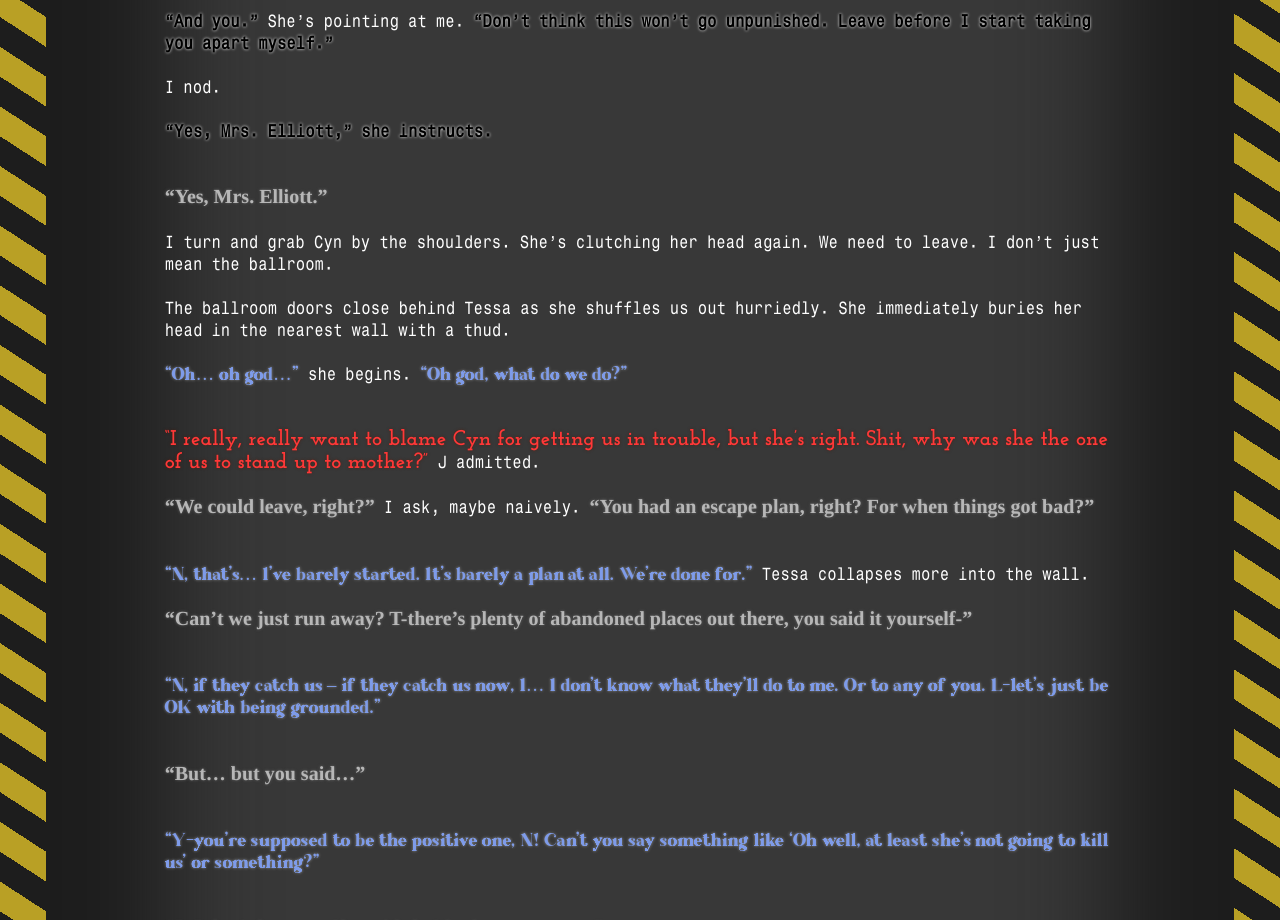
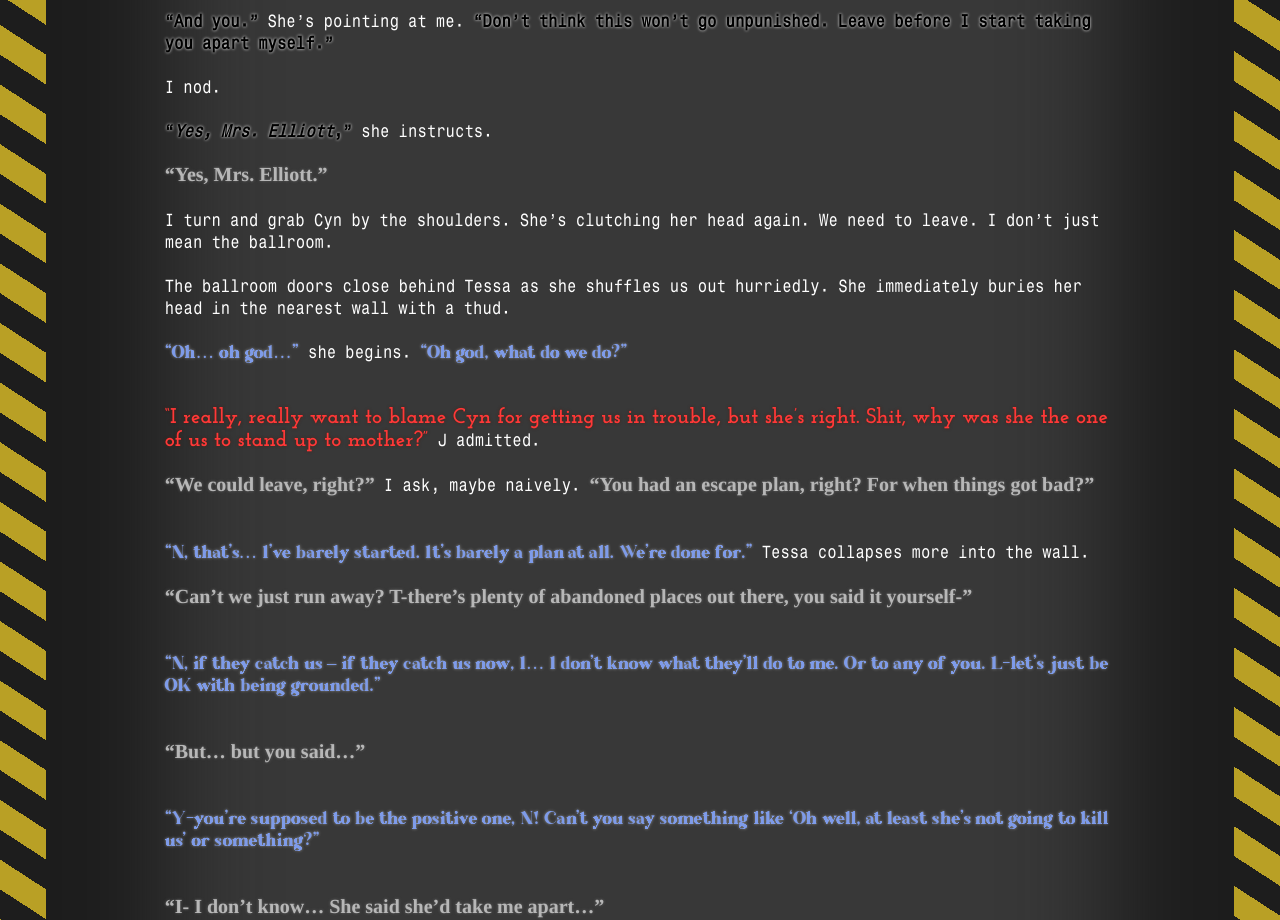
Before and after one commit to mimosasys/mimosasite, a plain HTML site: page dronememories.html in a window 1280 px wide. Shown: the part 5581-6501 px from the top of the page. Drawn offline with Linux system fonts and the light colour scheme; a web font is replaced by a local one.

Commit message:
missed some formatting again

```diff
--- a/dronememories.html
+++ b/dronememories.html
@@ -206,9 +206,9 @@
 
                 I nod.
 
-                <span name="mother">“Yes, Mrs. Elliott,” she instructs.</span>
+                <span name="mother">“<i>Yes, Mrs. Elliott</i>,”</span> she instructs.
 
-                <br><span name="N">“Yes, Mrs. Elliott.”</span>
+                <span name="N">“Yes, Mrs. Elliott.”</span>
 
                 I turn and grab Cyn by the shoulders. She’s clutching her head again. We need to leave. I don’t just mean the ballroom.
 
```
